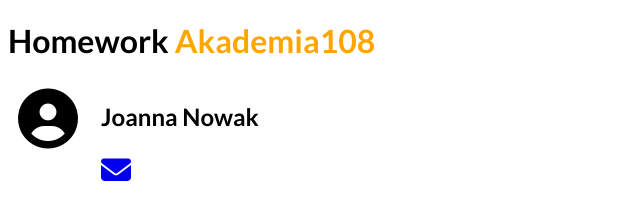
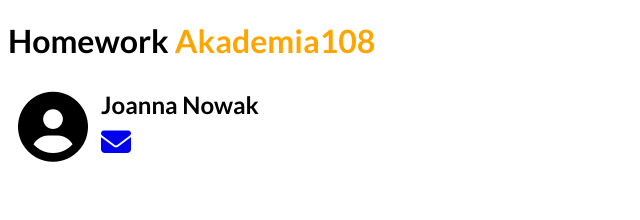
Before and after one commit to joannanowak/joannanowak.github.io, a plain HTML site: page index.html in a window 1280 px wide. Shown: the whole page, without its empty margins (0-640 px from the left). Drawn offline with Linux system fonts and the light colour scheme; files that its build step writes are made by us from their sources.

Commit message:
+css
css link fix

```diff
--- a/CSS/style.css
+++ b/CSS/style.css
@@ -13,19 +13,24 @@ span{
 #header .main_header_content .left_header_content{
 	position: relative;
 	display: inline-block;
-	font-size: 60px;
+	font-size: 70px;
 	height: 70px;
 	width: 70px;
 	padding: 5px;
 	margin: 5px;
 	line-height: 10px;
-	transform: translateY(-50%);
-	align-content: center;
+	text-align: center;
 }
 
 #header .main_header_content .right_header_content{
 	position: relative;
 	display: inline-block;
+}
+
+#header .main_header_content .right_header_content{
+	margin: 0;
+	padding: 0;
+	line-height: 5px;
 }
 
 #header .main_header_content .right_header_content a{
--- a/index.html
+++ b/index.html
@@ -10,7 +10,7 @@
 	<!--	Google Fonts Sheet-->
 	<link href="https://fonts.googleapis.com/css?family=Lato:100,100i,300,300i,400,400i,700,700i,900,900i|Roboto:100,100i,300,300i,400,400i,500,500i,700,700i,900,900i" rel="stylesheet">
 	<!--	Main styles-->
-	<link rel="stylesheet" href="../homework/CSS/style.css">
+	<link rel="stylesheet" href="../joannanowak.github.io/CSS/style.css">
 </head>
 
 <body>
```
